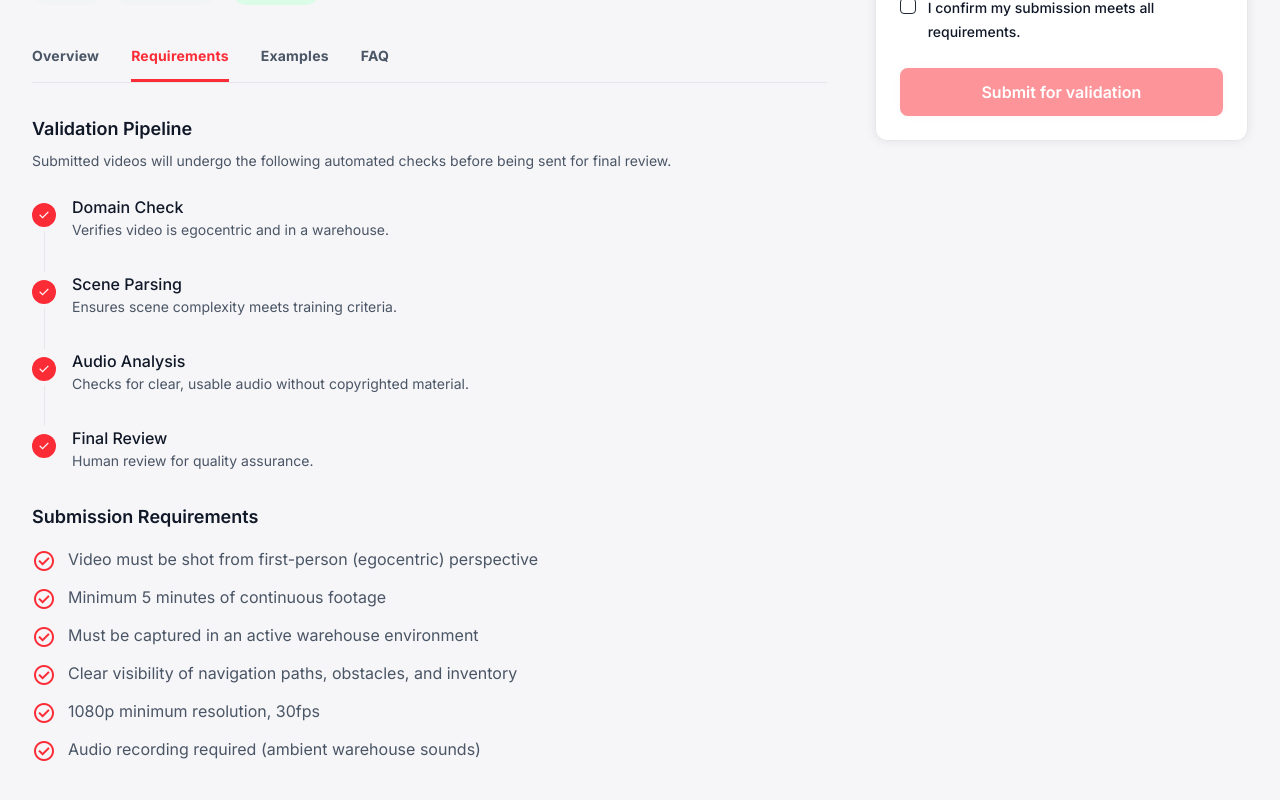
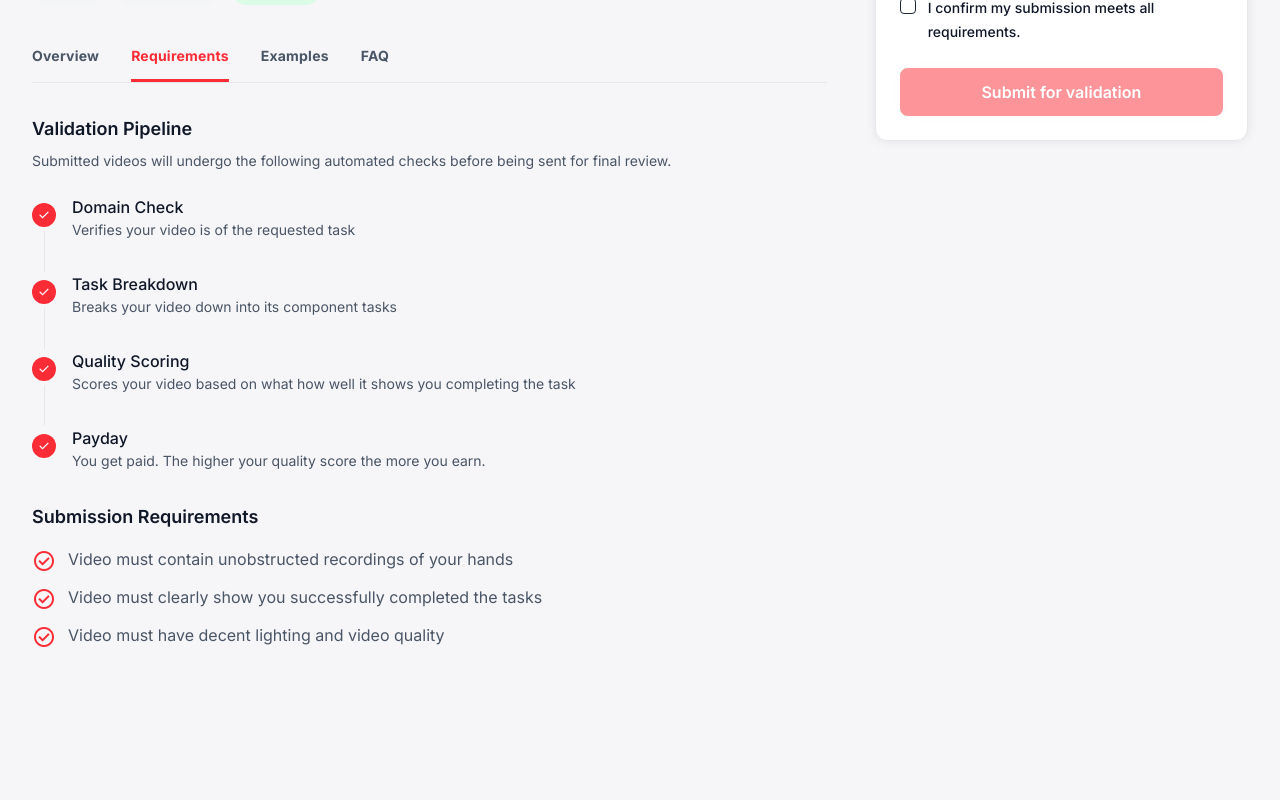
Before and after one commit to Aarjav0210/pov-bounties-frontend, a Next.js app: page /bounties/1 in a window 1280 px wide. Shown: the part 318-1118 px from the top of the page. After the commit the page ends 1023 px from the top, so only its background shows below. Built offline with nearby package versions, Linux system fonts and the light colour scheme.

Commit message:
Update text content
🤖 Generated with [Claude Code](https://claude.com/claude-code)

Co-Authored-By: Claude <noreply@anthropic.com>

```diff
--- a/src/app/(app)/bounties/[id]/page.tsx
+++ b/src/app/(app)/bounties/[id]/page.tsx
@@ -14,48 +14,45 @@ const mockBounty = {
   description:
     "We're looking for first-person video footage captured while walking through warehouse environments. The video should showcase typical warehouse navigation scenarios including narrow aisles, forklifts, pallets, and inventory shelving.",
   requirements: [
-    "Video must be shot from first-person (egocentric) perspective",
-    "Minimum 5 minutes of continuous footage",
-    "Must be captured in an active warehouse environment",
-    "Clear visibility of navigation paths, obstacles, and inventory",
-    "1080p minimum resolution, 30fps",
-    "Audio recording required (ambient warehouse sounds)",
+    "Video must contain unobstructed recordings of your hands",
+    "Video must clearly show you successfully completed the tasks",
+    "Video must have decent lighting and video quality",
   ],
   examples: [
-    "Example 1: Walking through narrow warehouse aisles with high shelving on both sides",
-    "Example 2: Navigating around forklifts and pallet jacks in an active work zone",
-    "Example 3: Moving between different sections of a warehouse facility",
+    "Task Example 1: Walking through narrow warehouse aisles with high shelving on both sides",
+    "Task Example 2 - TaskNavigating around forklifts and pallet jacks in an active work zone",
+    "Task Example 3: Moving between different sections of a warehouse facility",
   ],
   faq: [
     {
       question: "What type of camera should I use?",
-      answer: "Any device that can record at 1080p 30fps is acceptable. This includes smartphones, GoPros, or head-mounted cameras.",
+      answer: "Anything that gets the job done. Your phone, a GoPro, or anything that can record at atleast 30fps is preferred.",
     },
     {
-      question: "Do I need permission from the warehouse?",
-      answer: "Yes, you must have explicit permission from the warehouse owner or manager before recording. We cannot accept submissions without proper authorization.",
+      question: "Do I need permission to record in public?",
+      answer: "Check with your state laws. Our security system automatically rejects videos that have other peoples in them not participating in the task.",
     },
     {
       question: "Can I edit the video before submission?",
-      answer: "No, please submit raw, unedited footage. Our validation pipeline needs to analyze the original video data.",
+      answer: "We need to see a full uninterrupted competion of your task. Our validation pipeline needs to analyze the original video data.",
     },
   ],
   validationSteps: [
     {
       title: "Domain Check",
-      description: "Verifies video is egocentric and in a warehouse.",
+      description: "Verifies your video is of the requested task",
     },
     {
-      title: "Scene Parsing",
-      description: "Ensures scene complexity meets training criteria.",
+      title: "Task Breakdown",
+      description: "Breaks your video down into its component tasks",
     },
     {
-      title: "Audio Analysis",
-      description: "Checks for clear, usable audio without copyrighted material.",
+      title: "Quality Scoring",
+      description: "Scores your video based on what how well it shows you completing the task",
     },
     {
-      title: "Final Review",
-      description: "Human review for quality assurance.",
+      title: "Payday",
+      description: "You get paid. The higher your quality score the more you earn.",
     },
   ],
 };
--- a/src/app/page.tsx
+++ b/src/app/page.tsx
@@ -198,7 +198,7 @@ export default function Home() {
               </div>
             </div>
             <p className="mt-4 text-center text-sm text-gray-600 lg:mt-0 lg:text-right">
-              © 2024 Pepper. All rights reserved.
+              © 2025 Pepper. All rights reserved.
             </p>
           </div>
         </div>
```
Also changed, not shown: 1 other file (tests, documents, lock files or other folders).
